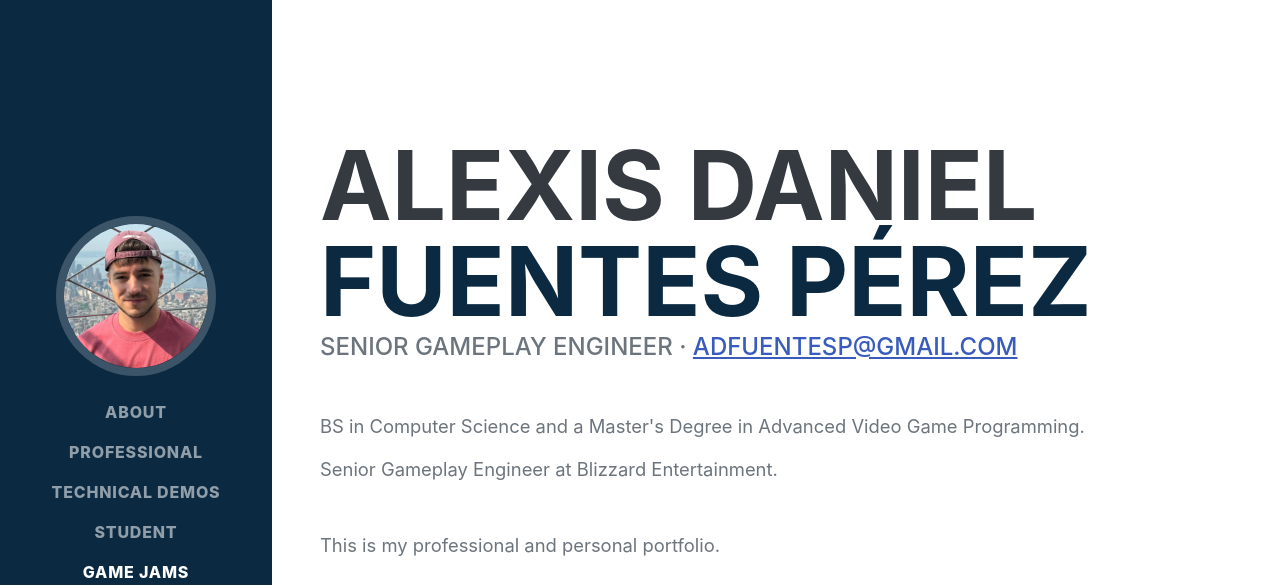
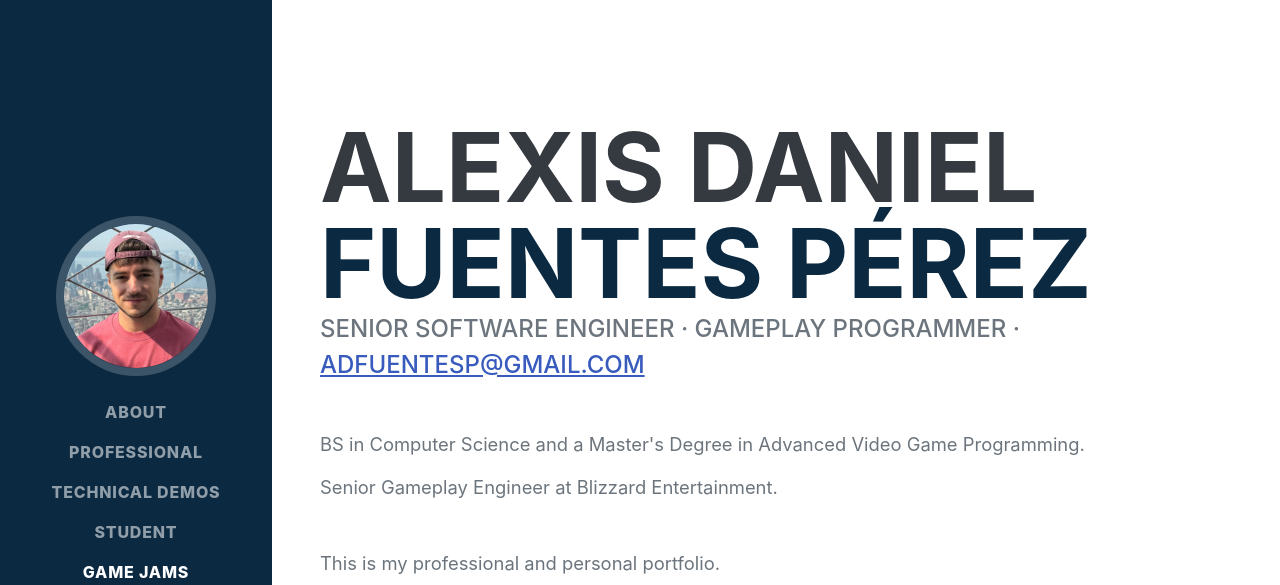
Before and after one commit to alexfp95/alexfp95.github.io, a plain HTML site: page index.html in a window 1280 px wide. Shown: the top 585 px of the page. Drawn offline with nearby package versions, Linux system fonts and the light colour scheme; a web font is replaced by a local one.

Commit message:
Info updated

```diff
--- a/index.html
+++ b/index.html
@@ -44,7 +44,7 @@
                         <span class="text-primary">Fuentes Pérez</span>
                     </h1>
                     <div class="subheading mb-5">
-                        Senior Gameplay Engineer ·
+                        Senior Software Engineer · Gameplay Programmer ·
                         <a href="mailto:adfuentesp@gmail.com">adfuentesp@gmail.com</a>
                     </div>
                     <p class="lead">BS in Computer Science and a Master's Degree in Advanced Video Game Programming.</p>
```
